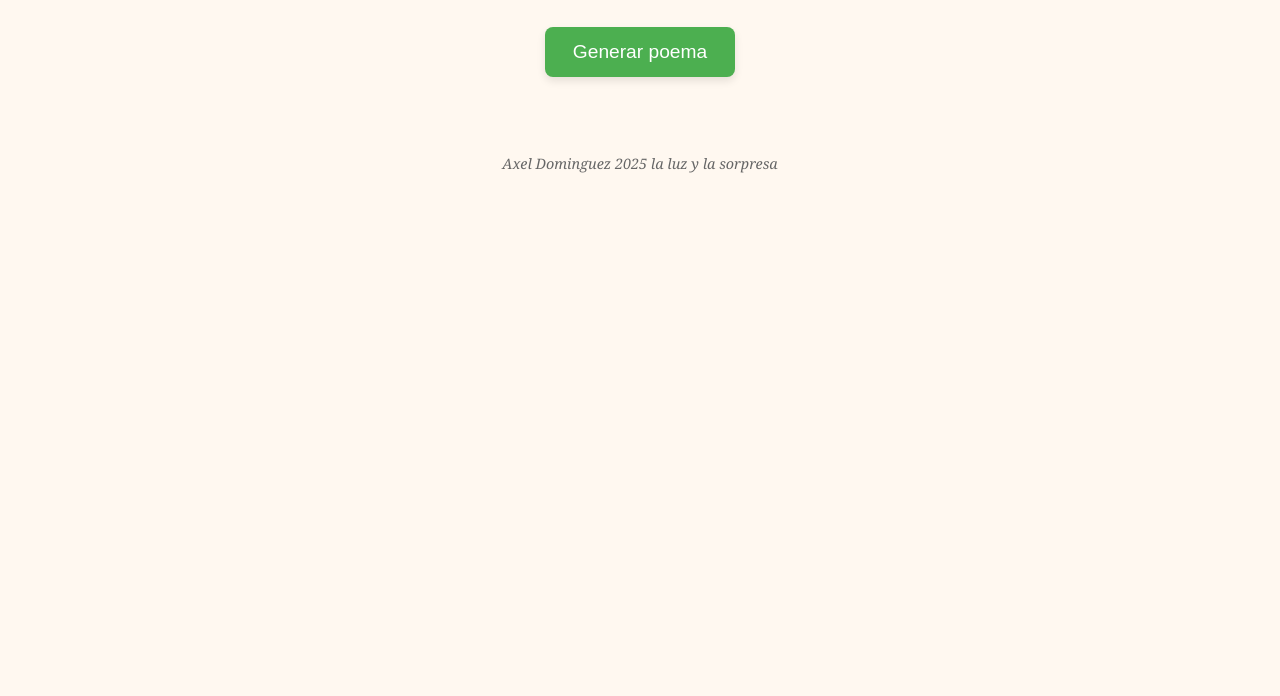
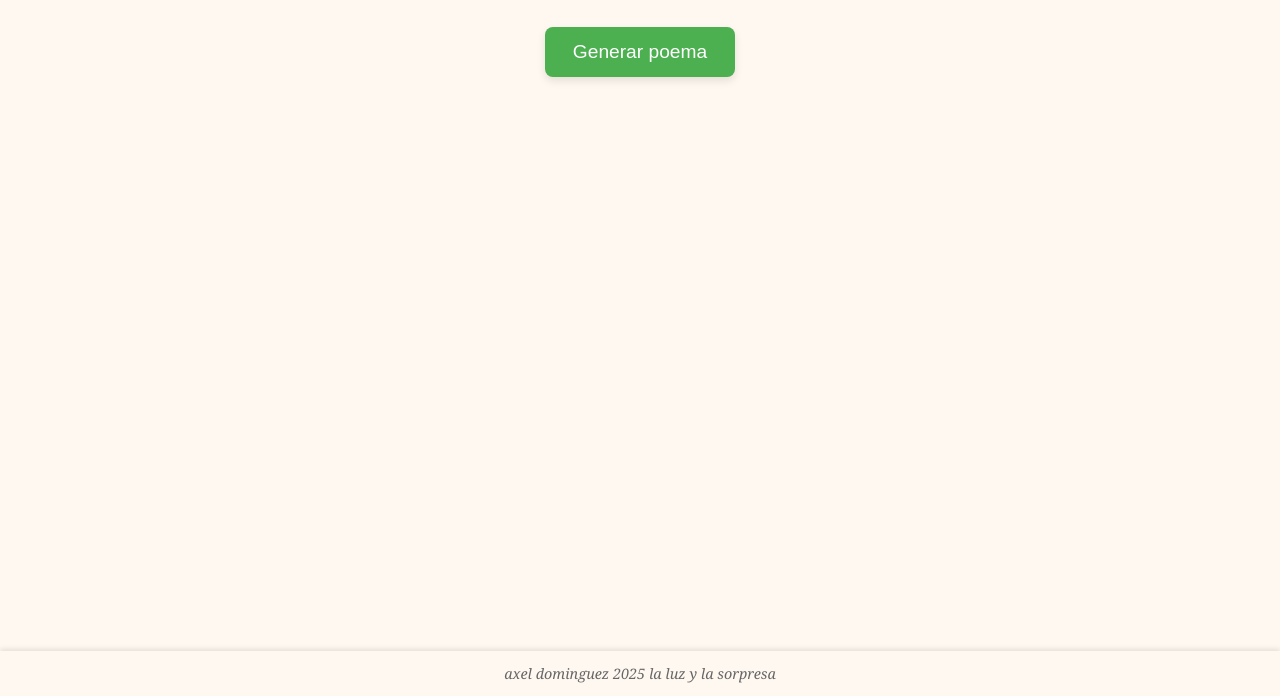
Before and after one commit to axeld0/poemas, a plain HTML site: page index.html in a window 1280 px wide. Shown: the part 104-800 px from the top of the page. Drawn offline with Linux system fonts and the light colour scheme.

Commit message:
actualizacion

```diff
--- a/index.html
+++ b/index.html
@@ -129,8 +129,20 @@
       document.getElementById('poema').innerText = versosSeleccionados.join('\n');
     }
   </script>
-<footer style="margin-top: 3rem; font-size: 0.9rem; color: #666; text-align: center; font-style: italic;">
-  Axel Dominguez 2025 la luz y la sorpresa
+<footer style="
+position: fixed;
+bottom: 0;
+width: 100%;
+background-color: #fff8f0;
+color: #666;
+text-align: center;
+font-style: italic;
+padding: 0.8rem 0;
+box-shadow: 0 -2px 5px rgba(0,0,0,0.1);
+font-size: 0.9rem;
+z-index: 1000;
+">
+axel dominguez 2025 la luz y la sorpresa
 </footer>
 </body>
 </html>
```
